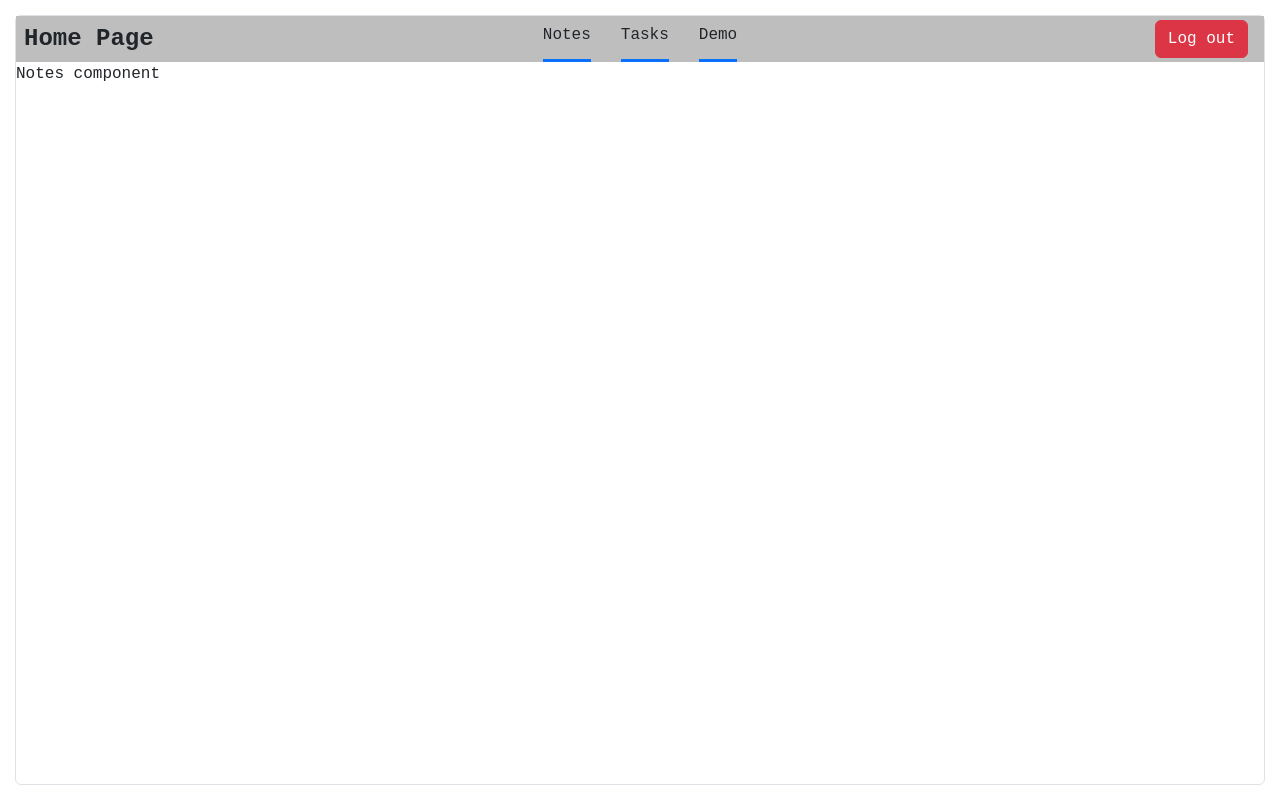
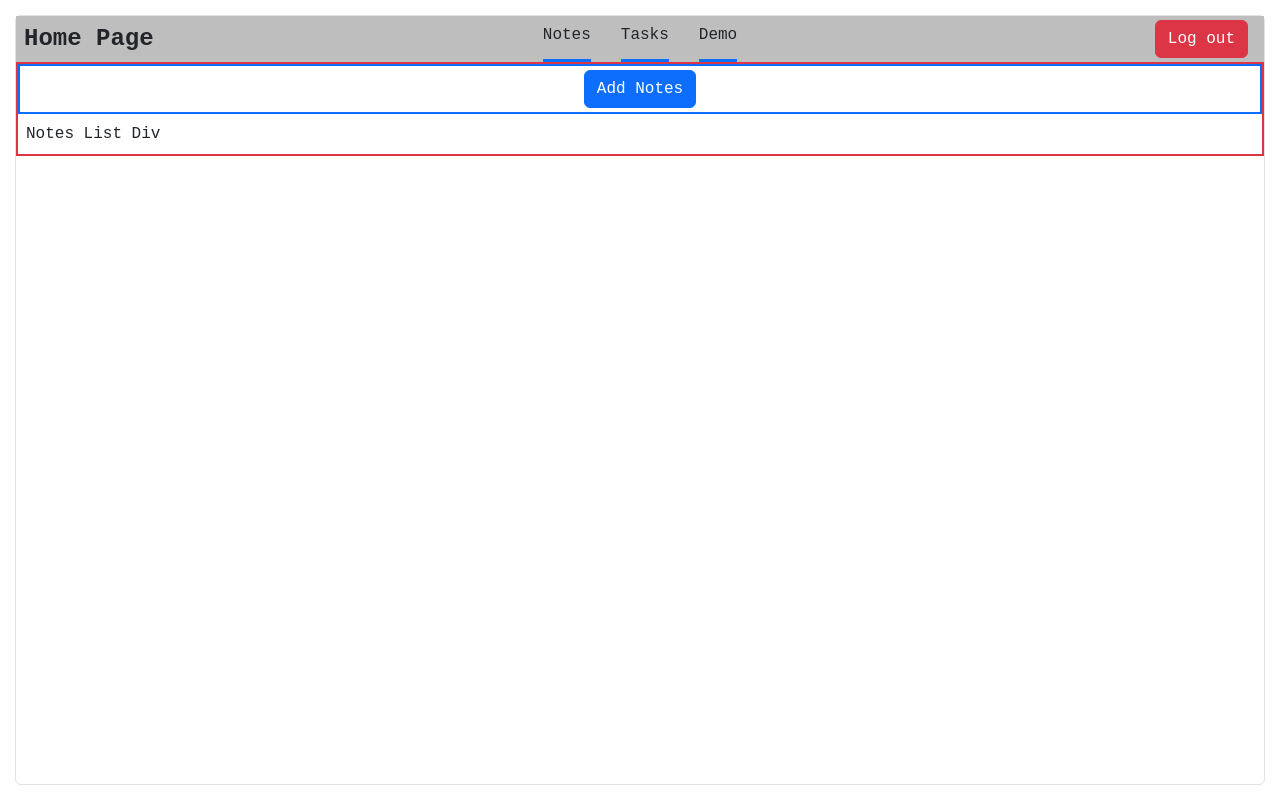
Before and after one commit to Pantaleon-Arkady/General-Project, a React (Vite) app in the folder frontend/: page /home in a window 1280 px wide. Built offline with nearby package versions, Linux system fonts and the light colour scheme; sample sign-in values are in the browser's storage.

Commit message:
Create Notes form component init

```diff
--- a/frontend/src/apps/Notes.jsx
+++ b/frontend/src/apps/Notes.jsx
@@ -1,10 +1,26 @@
+import { useState } from "react";
+import CreateNotes from "../forms/CreateNotes";
+
 function Notes() {
+    const [create, setCreate] = useState(false);
 
     return (
         <>
-            <div>
-                Notes component
+            <div className="border border-2 border-danger">
+                <div className="border border-2 border-primary d-flex justify-content-center p=1">
+                    <button
+                        className="btn btn-primary m-1"
+                        onClick={() => setCreate(true)}
+                    >
+                        Add Notes
+                    </button>
+                </div>
+                <div className="p-2">
+                    Notes List Div
+                </div>
             </div>
+
+            {create && <CreateNotes />}
         </>
     )
 }
--- /dev/null
+++ b/frontend/src/forms/CreateNotes.jsx
@@ -0,0 +1,14 @@
+function CreateNotes() {
+
+    return (
+        <>
+            <div>
+                <form>
+                    Add notes
+                </form>
+            </div>
+        </>
+    )
+}
+
+export default CreateNotes;
```
